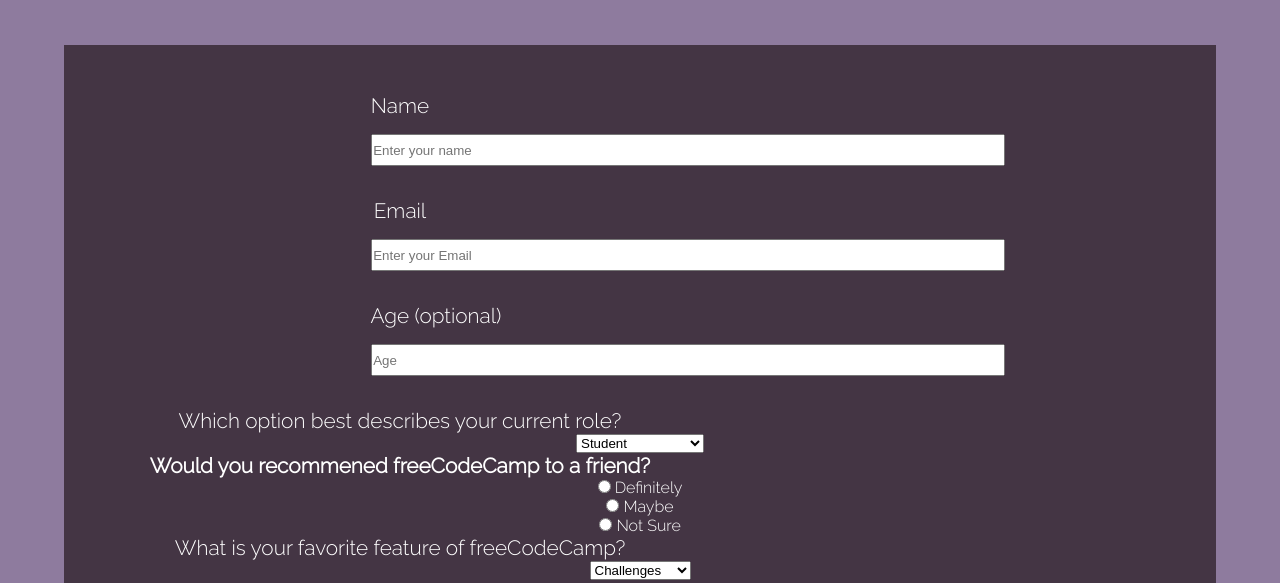
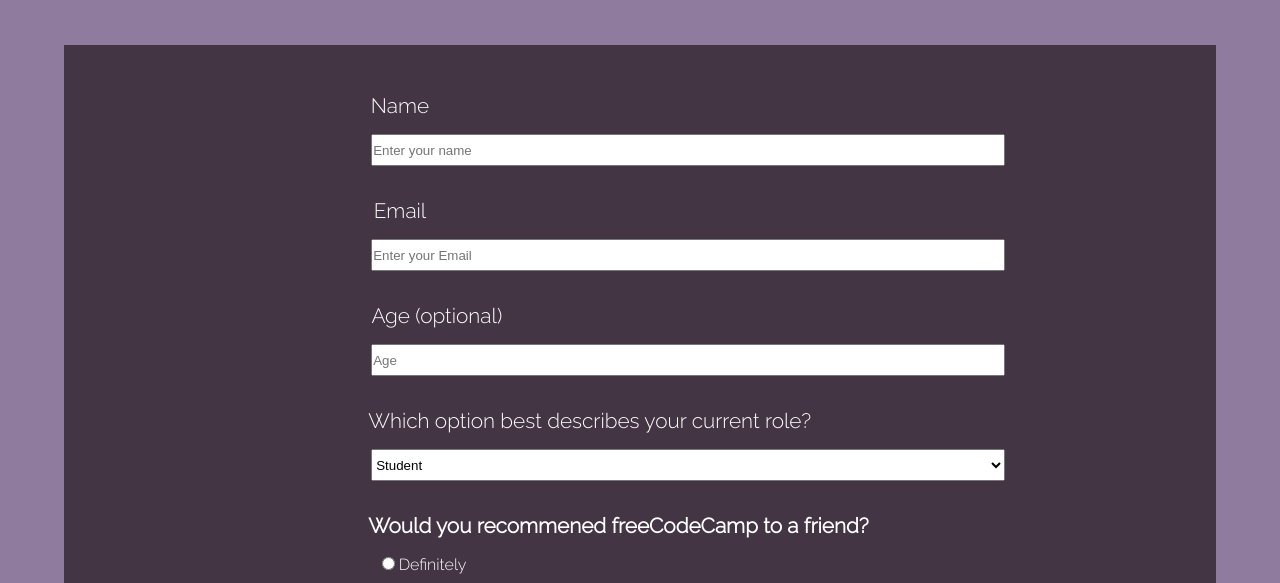
Before and after one commit to Marina8989/Survey_Form, a plain HTML site: page index.html in a window 1280 px wide. Shown: the part 114-697 px from the top of the page. Drawn offline with Linux system fonts and the light colour scheme.

Commit message:
adding css

```diff
--- a/index.html
+++ b/index.html
@@ -29,7 +29,7 @@
                 <label for="number" class="left one">Age (optional)</label><br>
                 <input type="number" id="number" name="number" placeholder="Age" min="10" max="99"><br>
 
-                <label for="dropdown" class="left">Which option best describes your current role?</label><br>
+                <label for="dropdown" class="left two">Which option best describes your current role?</label><br>
                 <select name="dropdown" id="dropdown" placeholder="Select current role">
                     <option value="student">Student</option>
                     <option value="job">Full Time Job</option>
@@ -38,14 +38,15 @@
                     <option value="other">Other</option>
                  </select>
 
-                <h3 class="left">Would you recommened freeCodeCamp to a friend?</h3>
+                <h3 class="left three">Would you recommened freeCodeCamp to a friend?</h3>
+                <div class="four">
                     <input type="radio" id="definitely" name="option" value="definitely">
                     <label for="definitely">Definitely</label><br>
                     <input type="radio" id="maybe" name="option" value="maybe">
                     <label for="maybe">Maybe</label><br>
                     <input type="radio" id="notsure" name="option" value="not sure">
                     <label for="notsure">Not Sure</label><br>
-
+                </div>
                 <label for="dropdown" class="left">What is your favorite feature of freeCodeCamp?</label><br>
                 <select name="dropdown" id="dropdown" placeholder="Select current role">
                     <option value="challenges">Challenges</option>
--- a/main.css
+++ b/main.css
@@ -42,12 +42,39 @@ body {
 }
 
 .one {
-    margin-left: -25.5rem;
+    margin-left: -25.4rem;
+}
+
+.two {
+    margin-left: -6.3rem;
+}
+
+.three {
+    margin-left: -2.7rem;
+}
+
+.four {
+    margin-left: -27rem;
+}
+
+#maybe {
+    margin-left: -1rem;
+    margin-top: 1.3rem;
+    margin-bottom: 1.3rem;
+}
+
+#definitely {
+    margin-top: 1.2rem;
+}
+
+#notsure {
+    margin-bottom: 2rem;
 }
 
 #name,
 #email,
-#number {
+#number,
+#dropdown {
     margin-left: 6rem;
     width: 55%;
     height: 2rem;
```
Lines whose indentation alone changed are shown as unchanged.
